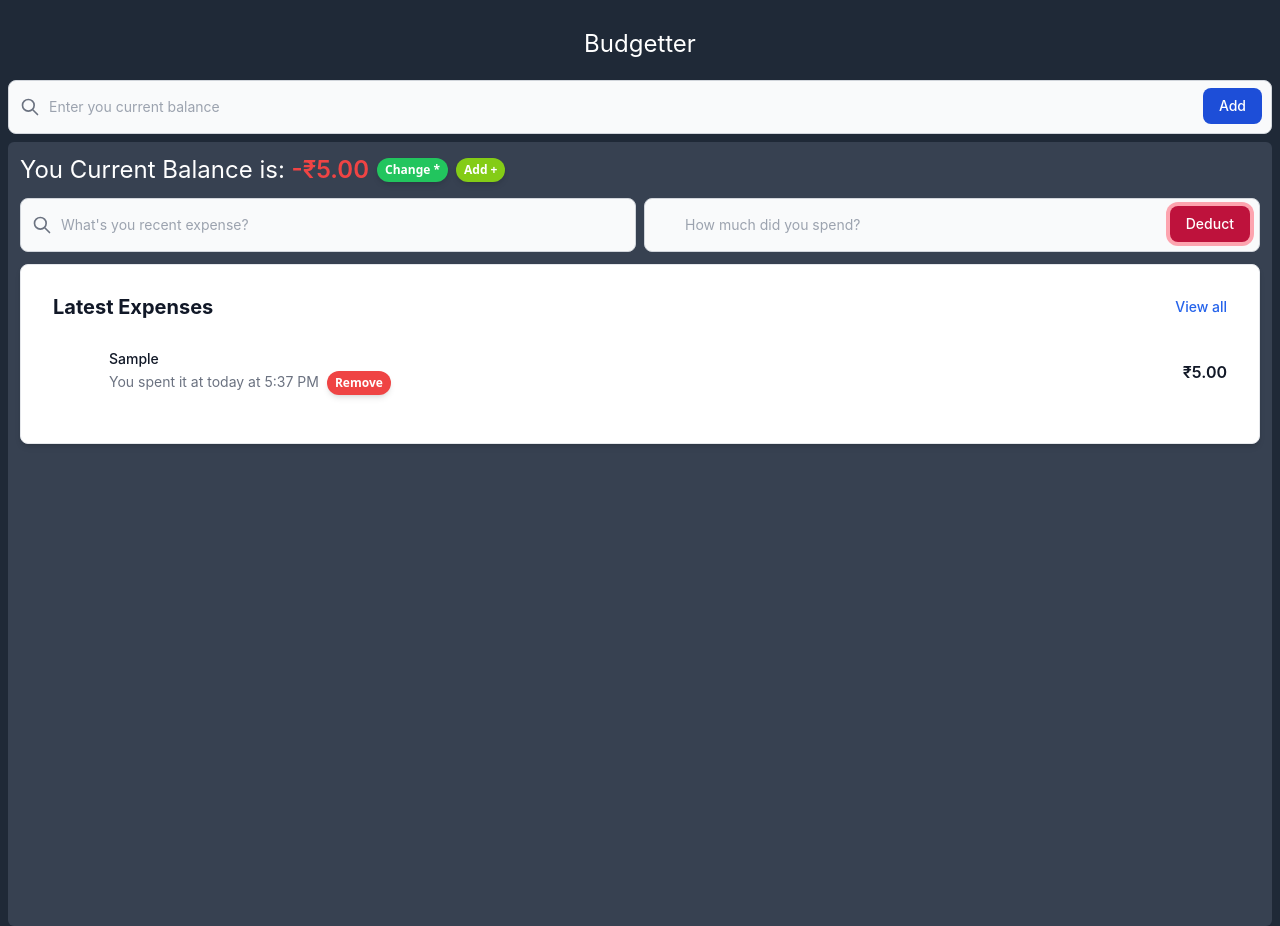
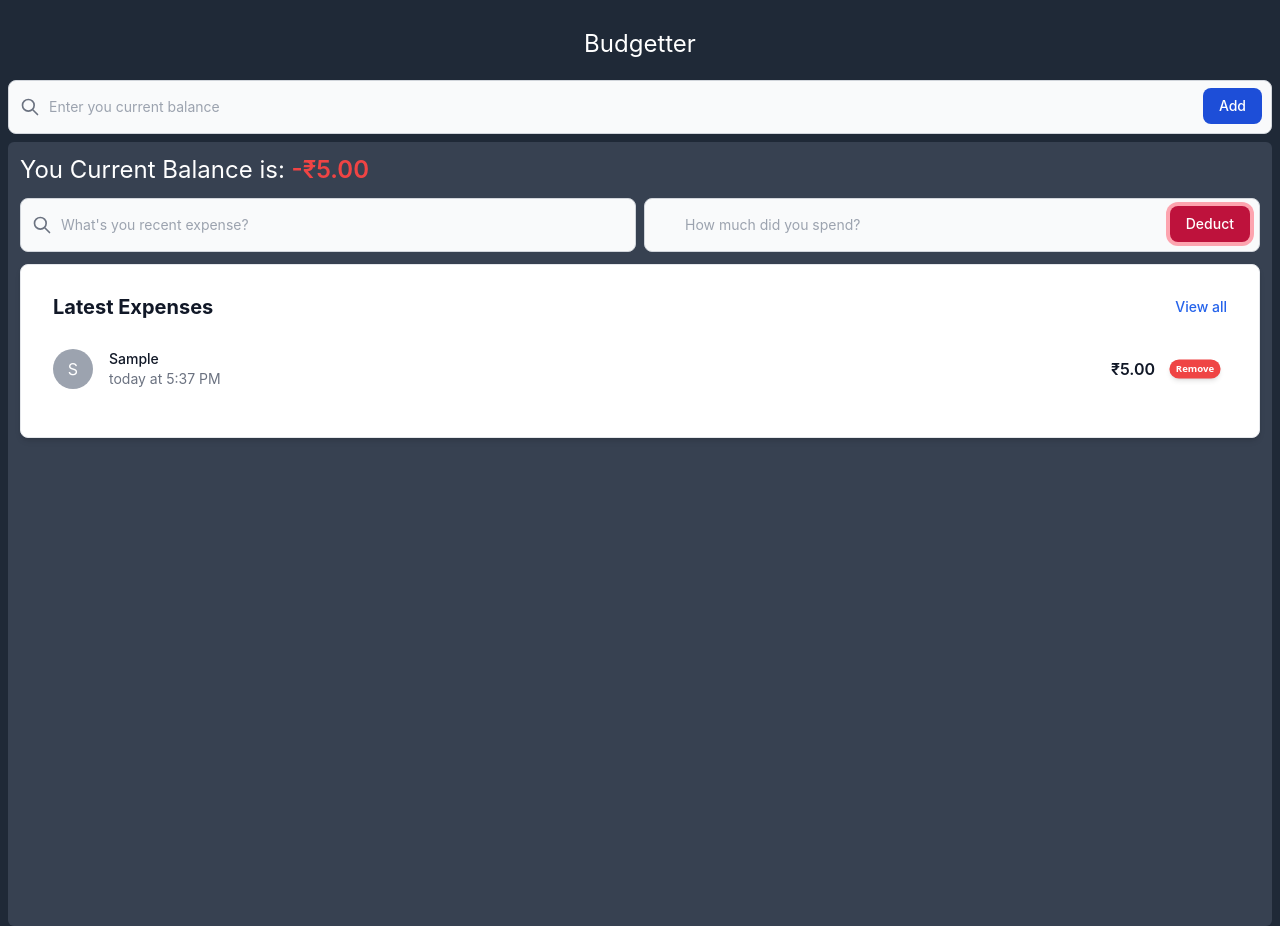
Before and after one commit to ejajahmad/budgetter, a React (Vite) app: page / in a window 1280 px wide. Both pictures are taken after typing "Sample", "5" into the empty fields and a click on the button "Deduct". Built offline with nearby package versions, Linux system fonts and the light colour scheme.

Commit message:
Ui Changes

```diff
--- a/src/App.jsx
+++ b/src/App.jsx
@@ -81,7 +81,7 @@ function App() {
             You Current Balance is:{" "}
             <span className={`${balance < 0 ? "text-red-500 font-semibold" : "text-white"}`}>{internationalizeCurrency(balance)} </span>
           </p>
-          <button
+          {/* <button
             className=" ml-2 py-1 px-2 shadow-md no-underline rounded-full bg-green-500 text-white font-sans font-semibold  text-xs border-green-500 btn-primary hover:text-white hover:bg-green-500-light focus:outline-none active:shadow-none"
             onClick={() => ""}
           >
@@ -92,7 +92,7 @@ function App() {
             onClick={() => ""}
           >
             Add +
-          </button>
+          </button> */}
         </div>
 
         <form onSubmit={handleAddExpense}>
@@ -159,22 +159,22 @@ function App() {
                       <li className="py-3 sm:py-4" key={uuid()}>
                         <div className="flex items-center space-x-4">
                           <div className="flex-shrink-0">
-                            <div className="flex items-center justify-center rounded-full  w-10 h-10 ">{expense.title[0]}</div>
+                            <div className="flex items-center justify-center rounded-full bg-gray-400 text-white  w-10 h-10 ">{expense.title[0]}</div>
                           </div>
                           <div className="flex-1 min-w-0">
                             <p className="text-sm font-medium text-gray-900 truncate dark:text-white">{expense.title}</p>
-                            <spa className="text-sm text-gray-500 truncate dark:text-gray-400">
-                              You spent it at {formatRelative(addDays(expense.date, 0), new Date())}
-                              <button
-                                className=" ml-2 py-1 px-2 shadow-md no-underline rounded-full bg-red-500 text-white font-sans font-semibold  text-xs border-red-500 btn-primary hover:text-white hover:bg-red-500-light focus:outline-none active:shadow-none"
-                                onClick={() => handleRemoveExpense(expense.id)}
-                              >
-                                Remove
-                              </button>
-                            </spa>
+                            <p className="text-sm text-gray-500 truncate dark:text-gray-400">
+                              {formatRelative(addDays(expense.date, 0), new Date())}
+                            </p>
                           </div>
                           <div className="inline-flex items-center text-base font-semibold text-gray-900 dark:text-white">
                             {internationalizeCurrency(expense.amount)}{" "}
+                            <button
+                              className=" ml-2  scale-[0.8] py-1 px-2 shadow-md no-underline rounded-full bg-red-500 text-white font-sans font-semibold  text-xs border-red-500 btn-primary hover:text-white hover:bg-red-500-light focus:outline-none active:shadow-none"
+                              onClick={() => handleRemoveExpense(expense.id)}
+                            >
+                              Remove
+                            </button>
                           </div>
                         </div>
                       </li>
```
